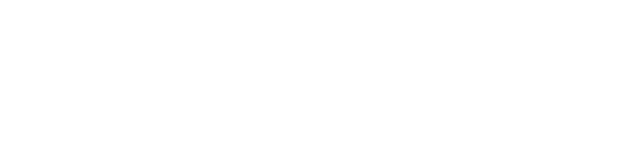
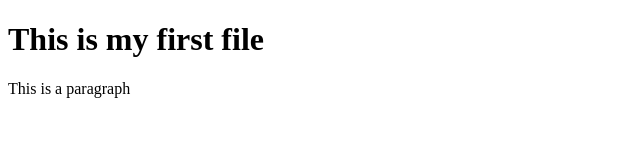
Before and after one commit to DevPan29/git-tutorial, a plain HTML site: page index.html in a window 1280 px wide. Shown: the whole page, without its empty margins (0-640 px from the left). Drawn offline with Linux system fonts and the light colour scheme.

Commit message:
Added paragraph to index.html

```diff
--- a/index.html
+++ b/index.html
@@ -7,6 +7,7 @@
     <title>Document</title>
 </head>
 <body>
-
+    <h1>This is my first file</h1>
+    <p>This is a paragraph</p>
 </body>
 </html>
```
